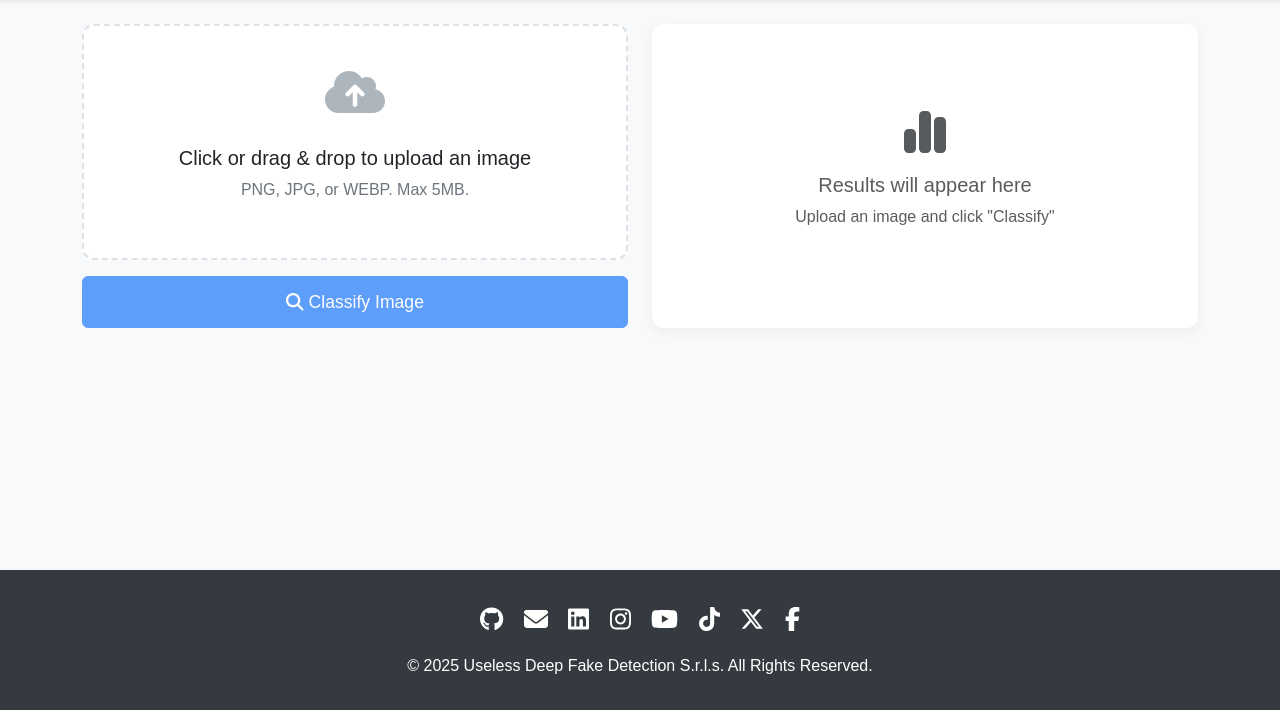
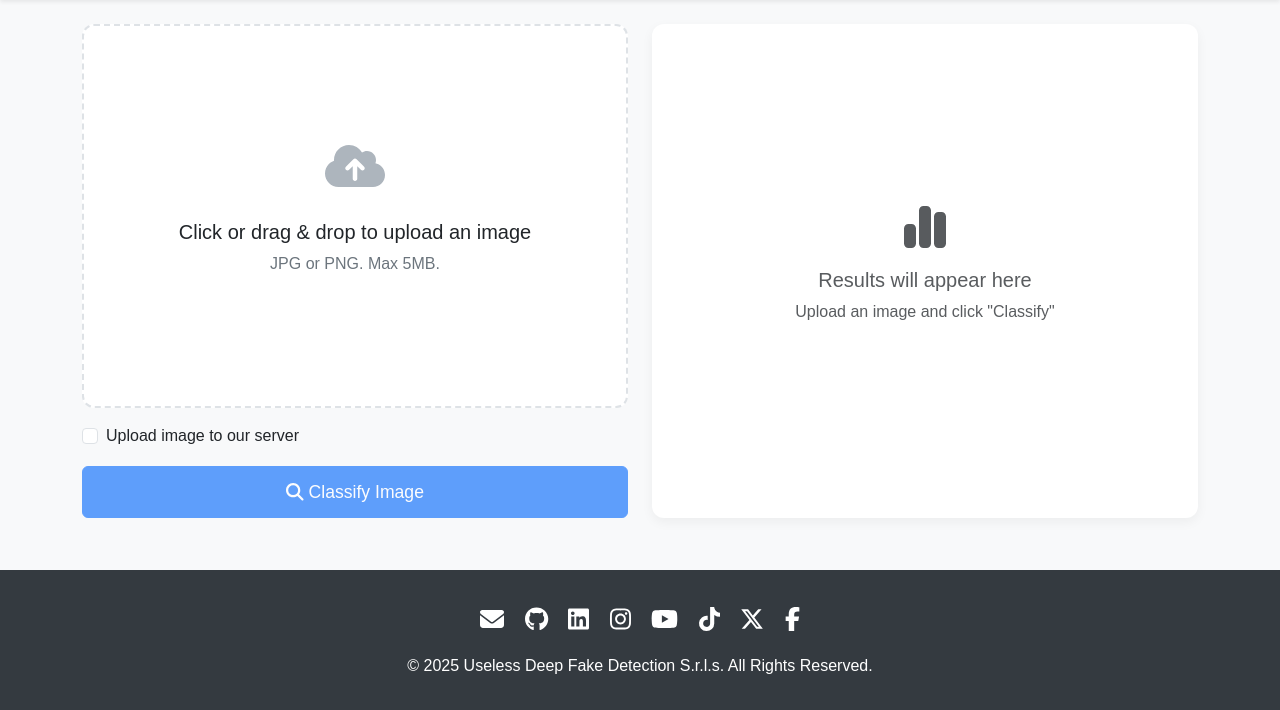
Before and after one commit to angelonazzaro/UDFD, a Flask app: page / in a window 1280 px wide. Shown: the part 90-800 px from the top of the page. Run offline with Flask 3, Linux system fonts and the light colour scheme; some libraries are stand-ins or nearby versions.

Commit message:
Add basic upload functionality

```diff
--- a/app/app.py
+++ b/app/app.py
@@ -23,7 +23,13 @@ def hello() -> str:
 @app.route("/api/classify", methods=["POST"])
 def classify():
     log(f"User accessed {request.path} with method {request.method}")
-    response = requests.post("http://inference:5555/classify", files=request.files)
+    files = request.files
+    data = {"upload": request.form.get("upload", "false")}
+    response = requests.post(
+        "http://inference:5555/classify",
+        files=files,
+        data=data,
+    )
     return jsonify(response.json())
 
 
--- a/app/static/script.js
+++ b/app/static/script.js
@@ -21,11 +21,12 @@ document.addEventListener('DOMContentLoaded', () => {
   const initialState = document.getElementById('initialState');
   const loadingState = document.getElementById('loadingState');
   const resultState = document.getElementById('resultState');
+  const uploadCheck = document.getElementById('uploadCheck');
 
   // Bootstrap Toast Elements
-  const toastElement = document.getElementById('liveToast');
-  const toastBody = toastElement.querySelector('.toast-body');
-  const toast = new bootstrap.Toast(toastElement);
+  const liveToast = document.getElementById('liveToast');
+  const toastBody = liveToast.querySelector('.toast-body');
+  const toast = new bootstrap.Toast(liveToast);
 
   let uploadedFile = null;
 
@@ -47,7 +48,20 @@ document.addEventListener('DOMContentLoaded', () => {
   function handleFiles(files) {
     const file = files[0];
     if (file) {
-      // Optional: Add checks for file type and size here
+      // Check file type
+      const allowedTypes = ['image/jpeg', 'image/png'];
+      if (!allowedTypes.includes(file.type)) {
+        showAlert('Invalid file type. Please upload a JPG or PNG image.', 'error');
+        return;
+      }
+
+      // Check file size
+      const maxSize = 5 * 1024 * 1024; // 5MB
+      if (file.size > maxSize) {
+        showAlert('File is too large. Maximum size is 5MB.', 'error');
+        return;
+      }
+
       uploadedFile = file;
       const reader = new FileReader();
       reader.onload = function(e) {
@@ -160,6 +174,7 @@ document.addEventListener('DOMContentLoaded', () => {
     // Prepare form data to send
     const formData = new FormData();
     formData.append('image', uploadedFile);
+    formData.append('upload', uploadCheck.checked);
 
     try {
       // Send the image to the Flask backend
@@ -180,6 +195,9 @@ document.addEventListener('DOMContentLoaded', () => {
       }
 
       displayResults(data.real, data.fake);
+      if (uploadCheck.checked) {
+        showAlert('Image uploaded successfully!', 'success');
+      }
 
     } catch (error) {
       console.error('Classification Error:', error);
--- a/app/static/style.css
+++ b/app/static/style.css
@@ -22,6 +22,7 @@ body {
   text-align: center;
   cursor: pointer;
   transition: background-color 0.3s, border-color 0.3s;
+  min-height: 24rem;
 }
 .upload-section:hover, .upload-section.dragover {
   background-color: #f1f3f5;
--- a/app/templates/footer.html
+++ b/app/templates/footer.html
@@ -1,14 +1,14 @@
 <footer class="footer text-center">
   <div class="container">
     <div class="social-icons mb-3">
+      <a href="mailto:a.nazzaro13@studenti.unisa.it"><i class="fa-solid fa-envelope"></i></a>
       <a target="_blank" href="https://github.com/frenkmadda/UDFD"><i class="fa-brands fa-github"></i></a>
-      <a target="_blank" href="mailto:a.nazzaro13@studenti.unisa.it"><i class="fa-solid fa-envelope"></i></a>
-      <a target="_blank" href="#"><i class="fa-brands fa-linkedin"></i></a>
-      <a target="_blank" href="#"><i class="fa-brands fa-instagram"></i></a>
-      <a target="_blank" href="#"><i class="fa-brands fa-youtube"></i></a>
-      <a target="_blank" href="#"><i class="fa-brands fa-tiktok"></i></a>
-      <a target="_blank" href="#"><i class="fa-brands fa-x-twitter"></i></a>
-      <a target="_blank" href="#"><i class="fa-brands fa-facebook-f"></i></a>
+      <a target="_blank" href="https://www.linkedin.com/in/ciro-maddaloni-5b354a193/"><i class="fa-brands fa-linkedin"></i></a>
+      <a target="_blank" href="https://www.instagram.com/p/DJ7iNs6IiYp/"><i class="fa-brands fa-instagram"></i></a>
+      <a target="_blank" href="https://www.youtube.com/watch?v=emO8wJ-fjzo"><i class="fa-brands fa-youtube"></i></a>
+      <a target="_blank" href="https://www.tiktok.com/@la.repubblica/video/7506843830319090966"><i class="fa-brands fa-tiktok"></i></a>
+      <a target="_blank" href="https://x.com/elonmusk"><i class="fa-brands fa-x-twitter"></i></a>
+      <a target="_blank" href="https://www.facebook.com/groups/978872019712262/"><i class="fa-brands fa-facebook-f"></i></a>
     </div>
     <p class="mb-0">&copy; 2025 Useless Deep Fake Detection S.r.l.s. All Rights Reserved.</p>
   </div>
--- a/app/templates/index.html
+++ b/app/templates/index.html
@@ -9,15 +9,21 @@
       <div class="col-lg-6">
         <div class="d-flex flex-column h-100">
           <div id="uploadSection" class="upload-section flex-grow-1 d-flex flex-column justify-content-center">
-            <input type="file" id="imageUpload" class="d-none" accept="image/png, image/jpeg, image/webp">
+            <input type="file" id="imageUpload" class="d-none" accept="image/png, image/jpeg">
             <div class="icon">
               <i class="fa-solid fa-cloud-arrow-up"></i>
             </div>
             <h5 class="mt-3">Click or drag & drop to upload an image</h5>
-            <p id="uploadHelp" class="mb-0">PNG, JPG, or WEBP. Max 5MB.</p>
+            <p id="uploadHelp" class="mb-0">JPG or PNG. Max 5MB.</p>
             <div class="image-preview-container">
               <img id="imagePreview" src="#" alt="Image Preview"/>
             </div>
+          </div>
+          <div class="form-check mt-3">
+            <input class="form-check-input" type="checkbox" value="" id="uploadCheck">
+            <label class="form-check-label" for="uploadCheck">
+              Upload image to our server
+            </label>
           </div>
           <button id="classifyBtn" class="btn btn-primary w-100 mt-3" disabled>
             <i class="fa-solid fa-magnifying-glass"></i> Classify Image
--- a/compose.yaml
+++ b/compose.yaml
@@ -10,6 +10,7 @@ services:
       - inference-net
     volumes:
       - "./app/logs:/app/logs"
+      - "./dataset/uploaded:/app/uploaded"
     restart: unless-stopped
 
   web-app:
```
Also changed, not shown: app/inference/inference.py (+5 -2 lines).
